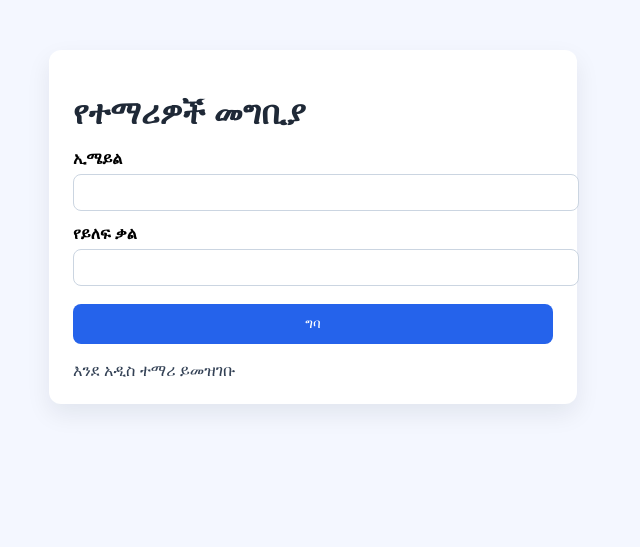
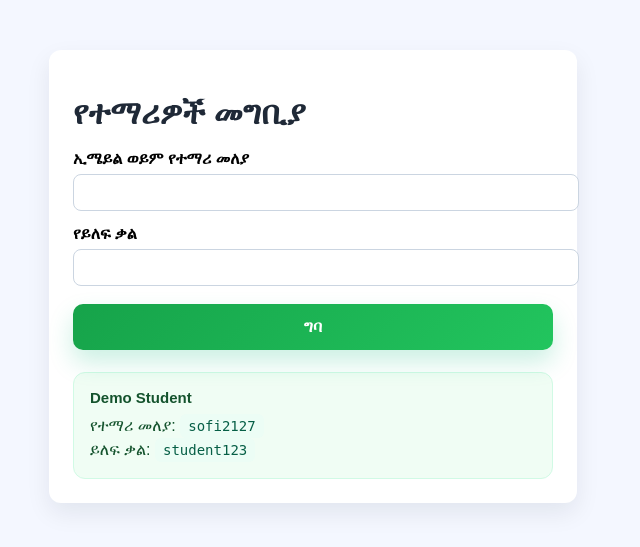
Before and after one commit to yilkaldemeke21-del/sofonyas, a PHP site: page /student_login.php in a window 1280 px wide. Shown: the top 547 px of the page, without its empty margins (327-967 px from the left). Run offline with PHP 8.4, Linux system fonts and the light colour scheme.

Commit message:
student login

```diff
--- a/student_login.php
+++ b/student_login.php
@@ -44,11 +44,14 @@ if ($_SERVER['REQUEST_METHOD'] === 'POST') {
         h1 { margin-bottom: 18px; color: #1f2937; }
         label { display: block; margin-top: 14px; margin-bottom: 6px; font-weight: bold; }
         input { width: 100%; padding: 10px 12px; border: 1px solid #cbd5e1; border-radius: 8px; }
-        .button { margin-top: 18px; width: 100%; padding: 12px 18px; background: #2563eb; color: white; border: none; border-radius: 8px; cursor: pointer; }
-        .button:hover { background: #1d4ed8; }
+        .button { margin-top: 18px; width: 100%; padding: 14px 18px; background: linear-gradient(135deg, #16a34a 0%, #22c55e 100%); color: white; border: none; border-radius: 10px; cursor: pointer; font-weight: 700; font-size: 16px; box-shadow: 0 12px 24px rgba(16, 185, 129, 0.22); transition: transform 0.2s ease, box-shadow 0.2s ease; }
+        .button:hover { background: linear-gradient(135deg, #22c55e 0%, #16a34a 100%); transform: translateY(-1px); box-shadow: 0 14px 26px rgba(16, 185, 129, 0.28); }
         .message { margin-bottom: 20px; padding: 14px; border-radius: 10px; }
         .error { background: #fee2e2; color: #991b1b; }
         .small-link { margin-top: 18px; display: block; color: #334155; text-decoration: none; }
+        .demo-box { margin-top: 22px; padding: 16px; border-radius: 12px; background: #f0fdf4; border: 1px solid #d1fae5; color: #14532d; }
+        .demo-box strong { display: block; margin-bottom: 8px; font-size: 15px; }
+        .demo-box code { display: inline-block; background: #ecfdf5; padding: 4px 8px; border-radius: 6px; color: #065f46; font-size: 14px; }
     </style>
 </head>
 <body>
@@ -58,15 +61,19 @@ if ($_SERVER['REQUEST_METHOD'] === 'POST') {
         <div class="message error"><?php echo safe($error); ?></div>
     <?php endif; ?>
     <form method="post">
-        <label for="email">ኢሜይል</label>
-        <input id="email" type="email" name="email" value="<?php echo safe($email); ?>" required>
+        <label for="email">ኢሜይል ወይም የተማሪ መለያ</label>
+        <input id="email" type="text" name="email" value="<?php echo safe($email); ?>" required>
 
         <label for="password">የይለፍ ቃል</label>
         <input id="password" type="password" name="password" required>
 
         <button class="button" type="submit">ግባ</button>
     </form>
-    <a class="small-link" href="student_register.php">እንደ አዲስ ተማሪ ይመዝገቡ</a>
+    <div class="demo-box">
+        <strong>Demo Student</strong>
+        የተማሪ መለያ: <code>sofi2127</code><br>
+        ይለፍ ቃል: <code>student123</code>
+    </div>
 </div>
 </body>
 </html>
```
